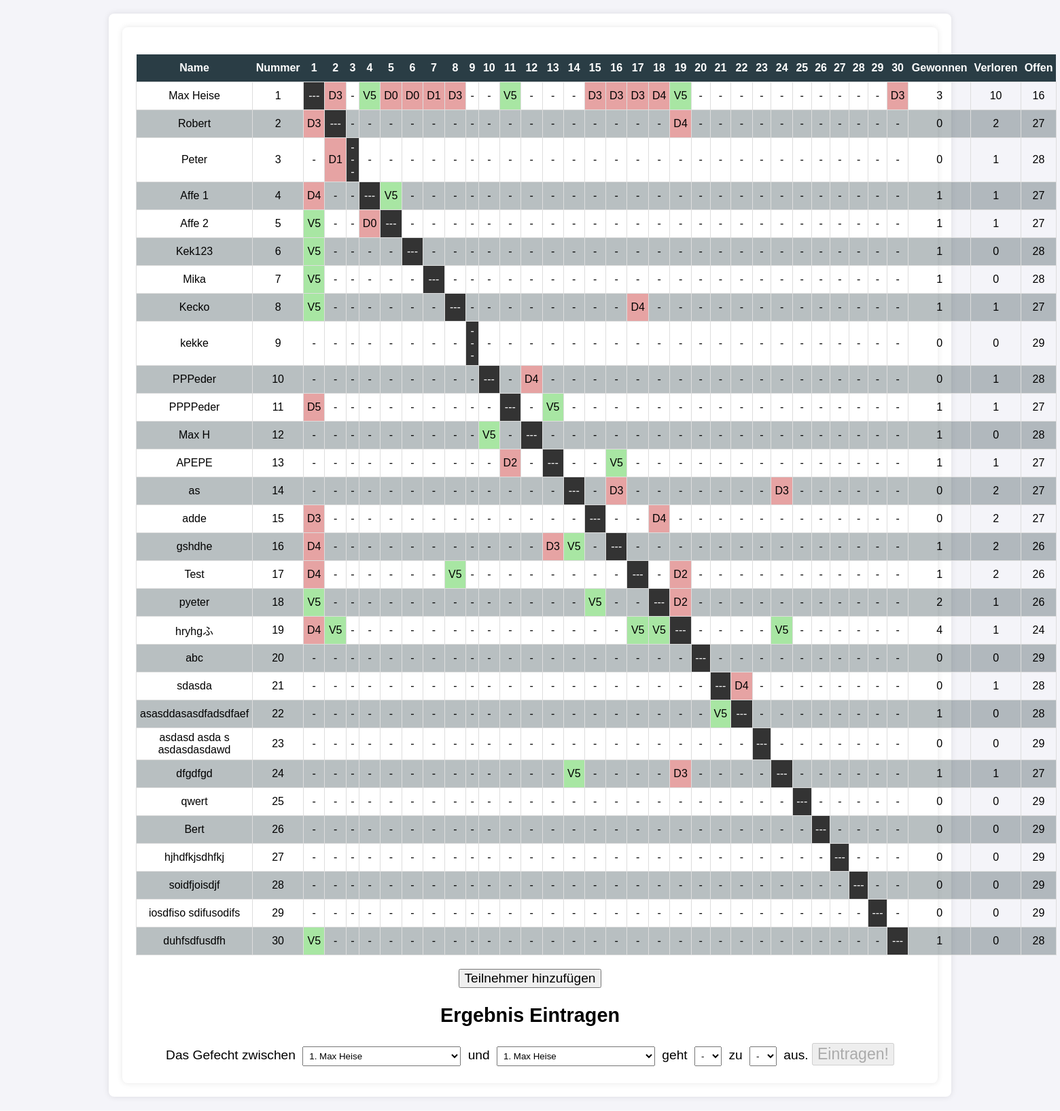
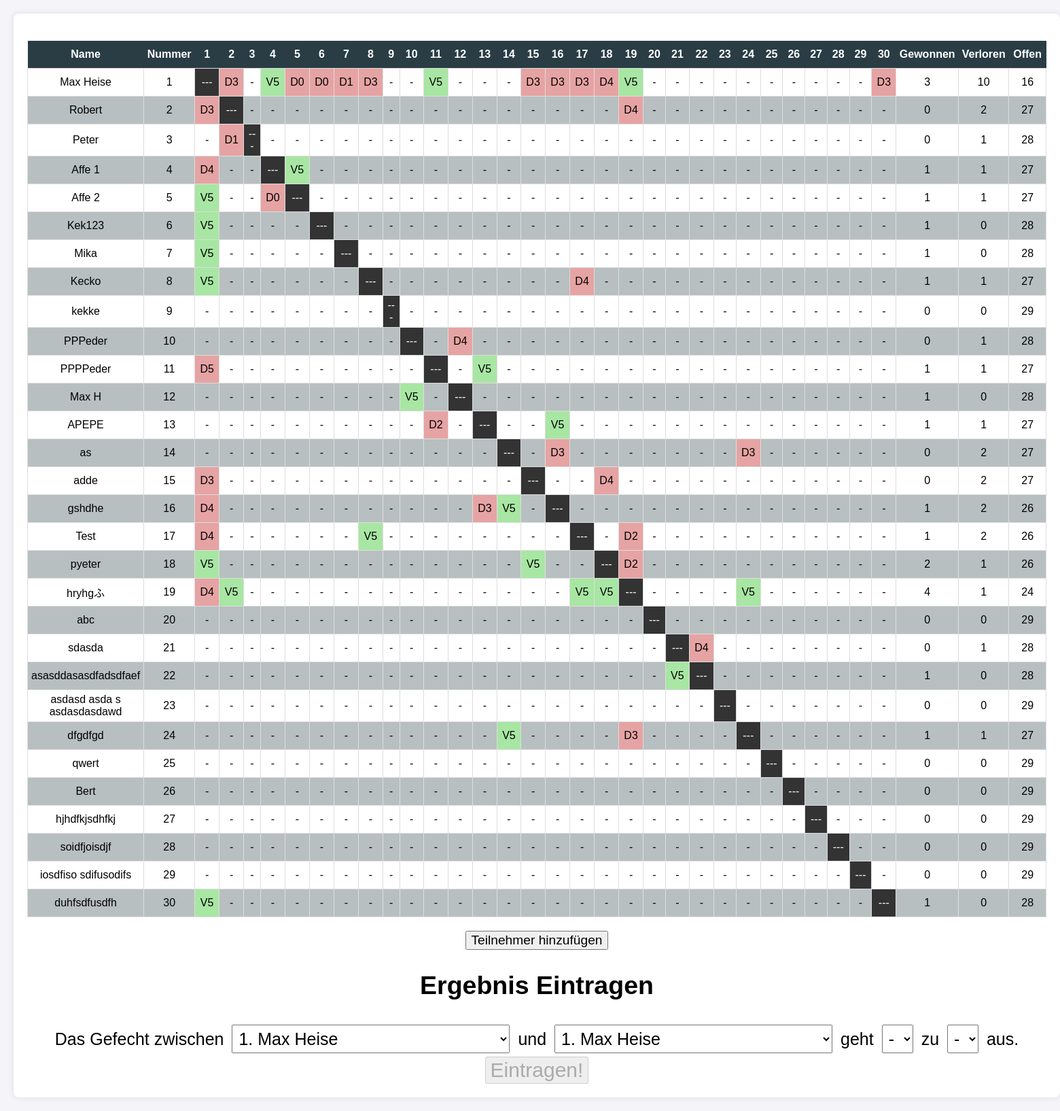
Before and after one commit to HeiseMax/MaischCup, a Flask app: page / in a window 1560 px wide. Shown: the part 120-1754 px from the top of the page at 68% size. Run offline with Flask 3, Linux system fonts and the light colour scheme.

Commit message:
Increased Selection font-size, design.

```diff
--- a/templates/base.html
+++ b/templates/base.html
@@ -23,7 +23,7 @@
           background-color: #f4f4f9;
       }
       .container {
-          max-width: 1200px;
+          width: 1500px;
           margin: 0 auto;
           background-color: #fff;
           padding: 20px;
--- a/templates/components/add_match.html
+++ b/templates/components/add_match.html
@@ -3,11 +3,12 @@
     .result-form {
         margin-top: 20px;
         text-align: center;
-        font-size: larger;
+        font-size: 25px;
     }
     .result-form select, .result-form input {
         margin: 5px;
         padding: 5px;
+        font-size:25px;
     }
     li{list-style:none;}
     .grayed-out {
--- a/templates/index.html
+++ b/templates/index.html
@@ -11,7 +11,7 @@
 {% block title %}Fencing Score Sheet{% endblock %}
 
 {% block content %}
-<div class="container">
+<div>
   <!-- Score Table -->
   {% include 'components/score_table.html' %}
 
--- a/todos.txt
+++ b/todos.txt
@@ -1,7 +1,6 @@
 TODOS:
 
-increase tooltip font size
-increaase name selection font size
+increase tooltip font size (needs custom css tooltip)
 mobile layout design
 
 
```
Also changed, not shown: README.md, instance/fencing.db.
